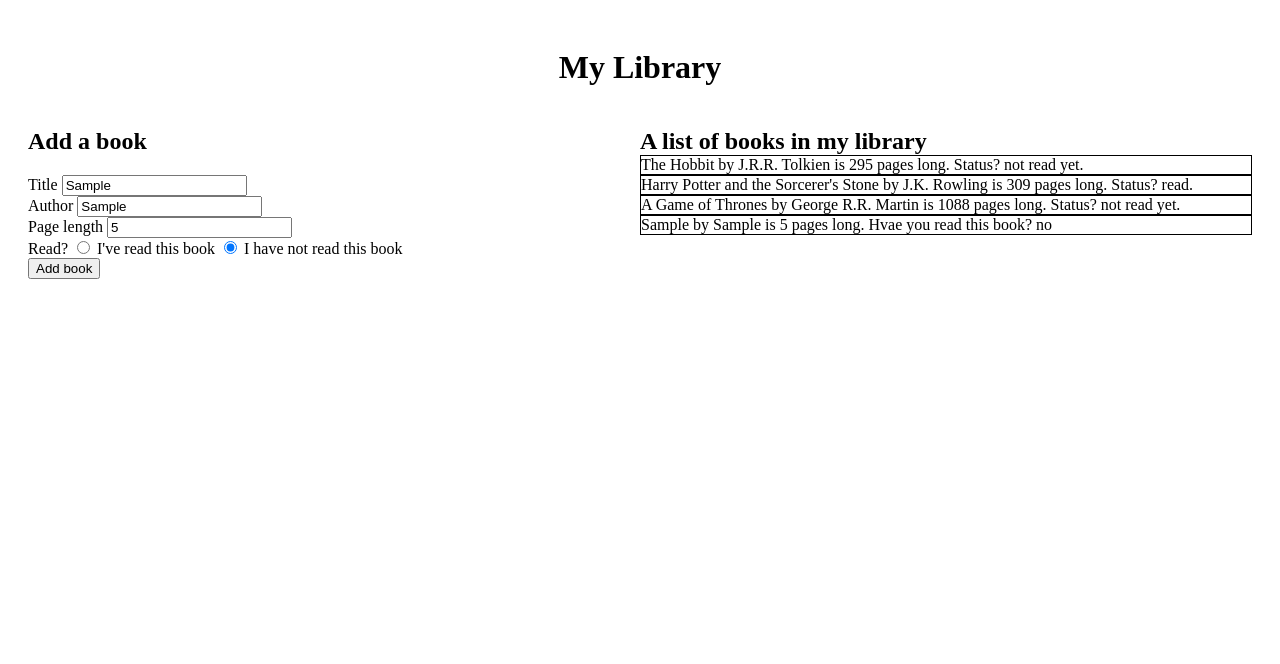
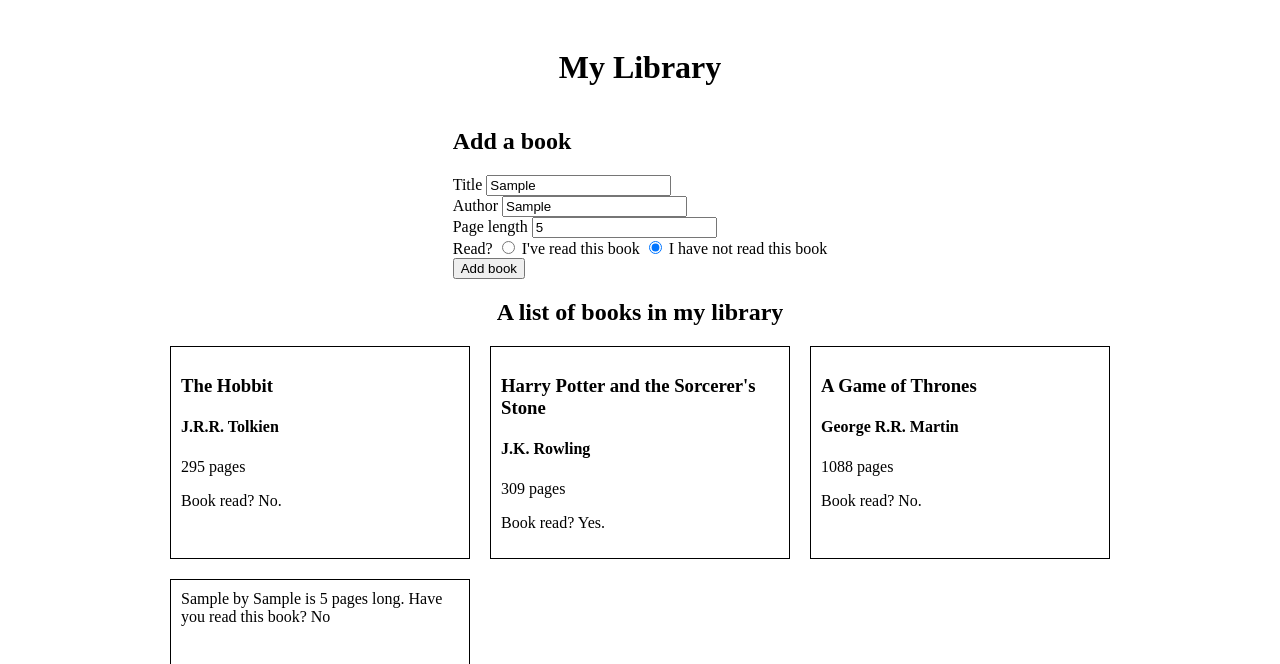
Before and after one commit to edensalt/library, a website: page index.html in a window 1280 px wide. Both pictures are taken after typing "Sample", "Sample", "5" into the empty fields and a click on the button "Add book". Shown: the top 664 px of the page. Drawn offline with Linux system fonts and the light colour scheme.

Commit message:
Add grid for book display

```diff
--- a/app.js
+++ b/app.js
@@ -18,9 +18,9 @@
 
 // Define books
 
-addBookToLibrary('The Hobbit', 'J.R.R. Tolkien', 295, 'not read yet');
-addBookToLibrary('Harry Potter and the Sorcerer\'s Stone', 'J.K. Rowling', 309, 'read');
-addBookToLibrary('A Game of Thrones', 'George R.R. Martin', 1088, 'not read yet');
+addBookToLibrary('The Hobbit', 'J.R.R. Tolkien', 295, 'No');
+addBookToLibrary('Harry Potter and the Sorcerer\'s Stone', 'J.K. Rowling', 309, 'Yes');
+addBookToLibrary('A Game of Thrones', 'George R.R. Martin', 1088, 'No');
 
 // Add new books
 
@@ -29,36 +29,45 @@
 newBookButton.addEventListener('click', (e) => {
   e.preventDefault();
 
-  // Get elements
+  // Get object prop values
 
   const title = document.getElementById('title').value;
   const author = document.getElementById('author').value;
   const pages = document.getElementById('pages').value;
   const readStatus = document.querySelector('input[name="read"]:checked').value;
 
-  // Get radio button value
+  // Add book to library
 
-  const newBook = new Book(title, author, pages, readStatus);
-
-  myLibrary.push(newBook);
+  addBookToLibrary(title, author, pages, readStatus);
 
   console.log(myLibrary);
 
-  // Add to dom
+  // Add new book to dom
 
-  const list = document.getElementById('book-list');
-  const bookItem = document.createElement('div');
-  bookItem.classList.add('book-card');
-  bookItem.textContent = `${title} by ${author} is ${pages} pages long. Hvae you read this book? ${readStatus}`;
-  list.appendChild(bookItem);
+  const list = document.getElementById('book-grid');
+  const bookCard = document.createElement('div');
+  bookCard.classList.add('book-card');
+  bookCard.textContent = `${title} by ${author} is ${pages} pages long. Have you read this book? ${readStatus}`;
+  list.appendChild(bookCard);
 });
 
-// Write array
+// Display initial list of books at first load of site
 
 for (i = 0; i < myLibrary.length; i++) {
-  const list = document.getElementById('book-list');
-  const bookItem = document.createElement('div');
-  bookItem.classList.add('book-card');
-  bookItem.textContent = `${myLibrary[i].title} by ${myLibrary[i].author} is ${myLibrary[i].pages} pages long. Status? ${myLibrary[i].read}.`;
-  list.appendChild(bookItem);
+  const list = document.getElementById('book-grid');
+  const bookCard = document.createElement('div');
+  bookCard.classList.add('book-card');
+  list.appendChild(bookCard);
+  const bookCardTitle = document.createElement('h3');
+  bookCardTitle.textContent = myLibrary[i].title;
+  bookCard.appendChild(bookCardTitle);
+  const bookCardAuthor = document.createElement('h4');
+  bookCardAuthor.textContent = myLibrary[i].author;
+  bookCard.appendChild(bookCardAuthor);
+  const bookCardPages = document.createElement('p');
+  bookCardPages.textContent = `${myLibrary[i].pages} pages`;
+  bookCard.appendChild(bookCardPages);
+  const bookCardRead = document.createElement('p');
+  bookCardRead.textContent = `Book read? ${myLibrary[i].read}.`;
+  bookCard.appendChild(bookCardRead);
 }
--- a/index.html
+++ b/index.html
@@ -28,16 +28,17 @@
                     </div>
                     <div class="read">
                         Read?
-                        <input type="radio" id="read-yes" name="read" value="yes">
+                        <input type="radio" id="read-yes" name="read" value="Yes">
                         <label for="read-yes">I've read this book</label>
-                        <input type="radio" id="read-no" name="read" value="no" checked>
+                        <input type="radio" id="read-no" name="read" value="No" checked>
                         <label for="read-no">I have not read this book</label>
                     </div>
                 </div>
                 <button id="submit-button" type="submit">Add book</button>
             </form>
         </div>
-        <h2 id="book-list">A list of books in my library</h2>
+        <h2 id="book-header">A list of books in my library</h2>
+        <div id="book-grid"></div>
     </div>
 </body>
 <script src="app.js"></script>
--- a/styles.css
+++ b/styles.css
@@ -1,18 +1,35 @@
 .body {
-    display: grid;
-    grid-template-columns: 1fr 1fr;
-    grid-template-rows: 1fr 5fr;
-    padding: 20px;
+  display: flex;
+  flex-direction: column;
+  align-items: center;
+  padding: 20px;
+  max-width: 1000px;
+  margin: auto;
 }
 
 .header {
-    grid-column-start: span 2;
-    justify-self: center;
-    align-self: center;
+  justify-self: center;
+  align-self: center;
+}
+
+/* Add book pop-up */
+
+.add-book {
+  /* display: none; */
+}
+
+/* Book grid */
+
+#book-grid {
+    display: grid;
+    grid-template-rows: repeat(2, 1fr);
+    grid-template-columns: repeat(auto-fit, 300px);
+    justify-content: center;
+    gap: 20px;
+    width: 100%;
 }
 
 .book-card {
-    border: solid 1px black;
-    font-size: 1rem;
-    font-weight: 100;
+  border: solid 1px black;
+  padding: 10px;
 }
```
Also changed, not shown: README.md.
